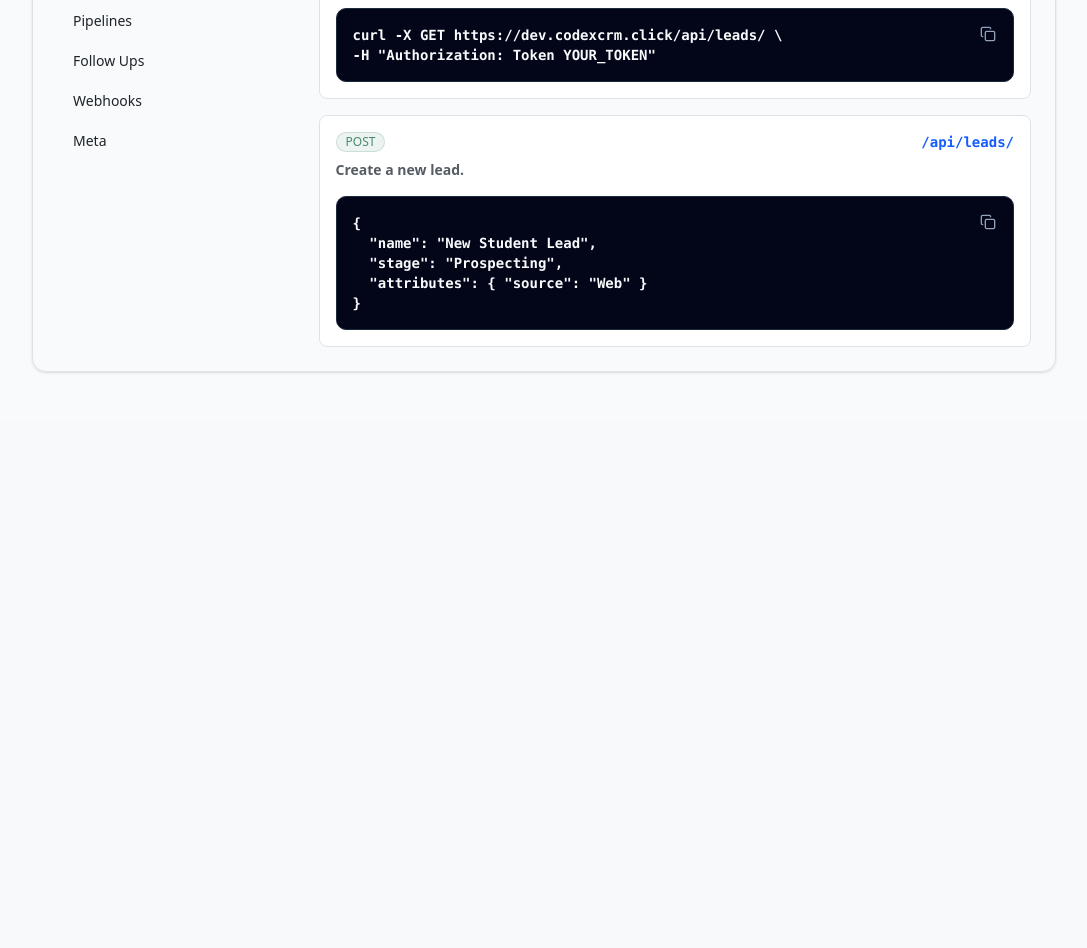
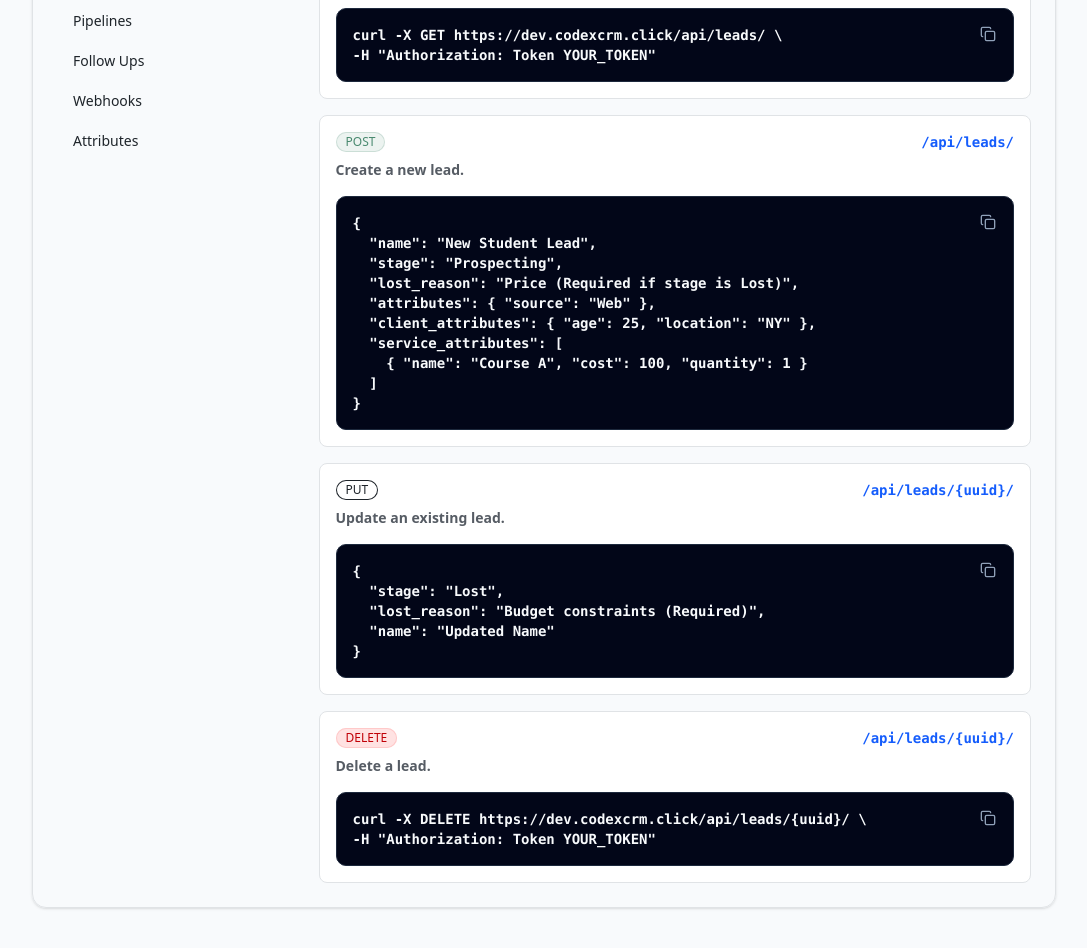
Before and after one commit to dev-codex-academy/climate-codex, a React (Vite) app: page /api in a window 1280 px wide. Shown: the part 820-1768 px from the top of the page, without its empty margins (96-1183 px from the left). Before the commit the page ends 1240 px from the top, so only its background shows below. Built offline with nearby package versions, Linux system fonts and the light colour scheme; no server answers.

Commit message:
Webhook beta, we need to add notifications about the excecution

```diff
--- a/src/pages/ApiGuide.jsx
+++ b/src/pages/ApiGuide.jsx
@@ -105,7 +105,7 @@ export const ApiGuide = () => {
                         <div className="flex flex-col md:flex-row gap-6">
                             {/* Sidebar Tabs */}
                             <div className="w-full md:w-1/4 space-y-1">
-                                {['leads', 'clients', 'services', 'pipelines', 'followups', 'webhooks', 'meta'].map((tab) => (
+                                {['leads', 'clients', 'services', 'pipelines', 'followups', 'webhooks', 'attributes'].map((tab) => (
                                     <Button
                                         key={tab}
                                         variant={activeTab === tab ? "secondary" : "ghost"}
@@ -144,8 +144,38 @@ export const ApiGuide = () => {
                                             <CopyBlock text={`{
   "name": "New Student Lead",
   "stage": "Prospecting",
-  "attributes": { "source": "Web" }
+  "lost_reason": "Price (Required if stage is Lost)",
+  "attributes": { "source": "Web" },
+  "client_attributes": { "age": 25, "location": "NY" },
+  "service_attributes": [
+    { "name": "Course A", "cost": 100, "quantity": 1 }
+  ]
 }`} />
+                                        </div>
+                                        <div className="p-4 border rounded-md bg-white dark:bg-slate-950">
+                                            <div className="flex items-center justify-between mb-2">
+                                                <Badge variant="outline">PUT</Badge>
+                                                <code className="text-sm font-mono text-blue-600 dark:text-blue-400">/api/leads/{'{uuid}'}/</code>
+                                            </div>
+                                            <p className="text-sm text-muted-foreground mb-4">
+                                                Update an existing lead.
+                                            </p>
+                                            <CopyBlock text={`{
+  "stage": "Lost",
+  "lost_reason": "Budget constraints (Required)",
+  "name": "Updated Name"
+}`} />
+                                        </div>
+                                        <div className="p-4 border rounded-md bg-white dark:bg-slate-950">
+                                            <div className="flex items-center justify-between mb-2">
+                                                <Badge variant="destructive">DELETE</Badge>
+                                                <code className="text-sm font-mono text-blue-600 dark:text-blue-400">/api/leads/{'{uuid}'}/</code>
+                                            </div>
+                                            <p className="text-sm text-muted-foreground mb-4">
+                                                Delete a lead.
+                                            </p>
+                                            <CopyBlock text={`curl -X DELETE https://dev.codexcrm.click/api/leads/{uuid}/ \\
+-H "Authorization: Token YOUR_TOKEN"`} />
                                         </div>
                                     </div>
                                 )}
@@ -164,6 +194,45 @@ export const ApiGuide = () => {
                                             <CopyBlock text={`curl -X GET "https://dev.codexcrm.click/api/clients/?name=Acme" \\
 -H "Authorization: Token YOUR_TOKEN"`} />
                                         </div>
+                                        <div className="p-4 border rounded-md bg-white dark:bg-slate-950">
+                                            <div className="flex items-center justify-between mb-2">
+                                                <Badge>POST</Badge>
+                                                <code className="text-sm font-mono text-blue-600 dark:text-blue-400">/api/clients/</code>
+                                            </div>
+                                            <p className="text-sm text-muted-foreground mb-4">
+                                                Create a new client.
+                                            </p>
+                                            <CopyBlock text={`{
+  "name": "Acme Corp",
+  "attributes": {
+    "industry": "Tech"
+  }
+}`} />
+                                        </div>
+                                        <div className="p-4 border rounded-md bg-white dark:bg-slate-950">
+                                            <div className="flex items-center justify-between mb-2">
+                                                <Badge variant="outline">PUT</Badge>
+                                                <code className="text-sm font-mono text-blue-600 dark:text-blue-400">/api/clients/{'{uuid}'}/</code>
+                                            </div>
+                                            <p className="text-sm text-muted-foreground mb-4">
+                                                Update client details.
+                                            </p>
+                                            <CopyBlock text={`{
+  "name": "Acme Inc",
+  "attributes": {
+    "industry": "Finance"
+  }
+}`} />
+                                        </div>
+                                        <div className="p-4 border rounded-md bg-white dark:bg-slate-950">
+                                            <div className="flex items-center justify-between mb-2">
+                                                <Badge variant="destructive">DELETE</Badge>
+                                                <code className="text-sm font-mono text-blue-600 dark:text-blue-400">/api/clients/{'{uuid}'}/</code>
+                                            </div>
+                                            <p className="text-sm text-muted-foreground mb-4">
+                                                Delete a client.
+                                            </p>
+                                        </div>
                                     </div>
                                 )}
 
@@ -180,6 +249,46 @@ export const ApiGuide = () => {
                                             </p>
                                             <CopyBlock text={`curl -X GET https://dev.codexcrm.click/api/services/ \\
 -H "Authorization: Token YOUR_TOKEN"`} />
+                                        </div>
+                                        <div className="p-4 border rounded-md bg-white dark:bg-slate-950">
+                                            <div className="flex items-center justify-between mb-2">
+                                                <Badge>POST</Badge>
+                                                <code className="text-sm font-mono text-blue-600 dark:text-blue-400">/api/services/</code>
+                                            </div>
+                                            <p className="text-sm text-muted-foreground mb-4">
+                                                Create a service (Student).
+                                            </p>
+                                            <CopyBlock text={`{
+  "name": "Jane Doe",
+  "client": "client-uuid",
+  "attributes": {
+    "program": "Full Stack"
+  }
+}`} />
+                                        </div>
+                                        <div className="p-4 border rounded-md bg-white dark:bg-slate-950">
+                                            <div className="flex items-center justify-between mb-2">
+                                                <Badge variant="outline">PUT</Badge>
+                                                <code className="text-sm font-mono text-blue-600 dark:text-blue-400">/api/services/{'{uuid}'}/</code>
+                                            </div>
+                                            <p className="text-sm text-muted-foreground mb-4">
+                                                Update service details.
+                                            </p>
+                                            <CopyBlock text={`{
+  "name": "Jane Doe Smith",
+  "attributes": {
+    "program": "Data Science"
+  }
+}`} />
+                                        </div>
+                                        <div className="p-4 border rounded-md bg-white dark:bg-slate-950">
+                                            <div className="flex items-center justify-between mb-2">
+                                                <Badge variant="destructive">DELETE</Badge>
+                                                <code className="text-sm font-mono text-blue-600 dark:text-blue-400">/api/services/{'{uuid}'}/</code>
+                                            </div>
+                                            <p className="text-sm text-muted-foreground mb-4">
+                                                Delete a service.
+                                            </p>
                                         </div>
                                     </div>
                                 )}
@@ -278,9 +387,9 @@ export const ApiGuide = () => {
                                     </div>
                                 )}
 
-                                {activeTab === 'meta' && (
+                                {activeTab === 'attributes' && (
                                     <div className="space-y-4 animate-in fade-in-50 duration-300">
-                                        <h3 className="text-lg font-semibold">Metadata & Attributes</h3>
+                                        <h3 className="text-lg font-semibold">Attributes & Metadata</h3>
                                         <div className="p-4 border rounded-md bg-white dark:bg-slate-950">
                                             <div className="flex items-center justify-between mb-2">
                                                 <Badge variant="outline">GET</Badge>
@@ -289,7 +398,7 @@ export const ApiGuide = () => {
                                             <p className="text-sm text-muted-foreground mb-4">
                                                 Get schema/attributes for an entity.
                                                 <br />
-                                                Entity options: <code>client</code>, <code>service</code>, <code>lead</code>, <code>follow_up</code>.
+                                                Entity options: <code>client</code>, <code>service</code>, <code>lead</code>, <code>follow_up</code>, <code>lead_client_info</code>, <code>lead_service_info</code>.
                                             </p>
                                             <CopyBlock text={`curl -X GET https://dev.codexcrm.click/api/attributes/lead/ \\
 -H "Authorization: Token YOUR_TOKEN"`} />
--- a/src/pages/Lead.jsx
+++ b/src/pages/Lead.jsx
@@ -17,7 +17,7 @@ export const Lead = () => {
 
     return (
         <div className="h-full flex flex-col">
-            <div className="flex justify-between items-center mb-4 px-2">
+            <div className="flex justify-between items-center mb-4 px-6">
                 <div>
                     <h1 className="text-2xl font-bold tracking-tight text-codex-texto-primary dark:text-codex-texto-dark-primary">
                         Sales (Kanban)
--- a/src/pages/Webhooks/WebhookDetail.jsx
+++ b/src/pages/Webhooks/WebhookDetail.jsx
@@ -1,6 +1,6 @@
 import { useEffect, useState, useCallback, useRef } from "react";
 import { useNavigate, useParams, useSearchParams } from "react-router-dom";
-import { ArrowLeft, Save, Play, Trash2, Info, Plus, Filter, Copy, Check } from "lucide-react";
+import { ArrowLeft, Save, Trash2, Info, Plus, Filter, Copy, Check } from "lucide-react";
 import { Button } from "@/components/ui/button";
 import { Input } from "@/components/ui/input";
 import { Label } from "@/components/ui/label";
@@ -41,6 +41,7 @@ export const WebhookDetail = () => {
     const [formData, setFormData] = useState({
         name: "",
         model: searchParams.get("model") || "Lead",
+        event: "UPDATE",
         url: "",
         method: "POST",
         headers: "{}",
@@ -571,6 +572,22 @@ export const WebhookDetail = () => {
                                 </SelectContent>
                             </Select>
                         </div>
+                        <div className="w-[150px] space-y-2">
+                            <Label>Trigger Event</Label>
+                            <Select
+                                value={formData.event}
+                                onValueChange={(val) => handleChange("event", val)}
+                            >
+                                <SelectTrigger>
+                                    <SelectValue />
+                                </SelectTrigger>
+                                <SelectContent>
+                                    <SelectItem value="CREATE">On Create</SelectItem>
+                                    <SelectItem value="UPDATE">On Update</SelectItem>
+                                    <SelectItem value="DELETE">On Delete</SelectItem>
+                                </SelectContent>
+                            </Select>
+                        </div>
                         <div className="flex items-center pb-2.5 space-x-2">
                             <Checkbox
                                 id="active"
@@ -609,9 +626,7 @@ export const WebhookDetail = () => {
                             value={formData.url}
                             onChange={(e) => handleChange("url", e.target.value)}
                         />
-                        <Button onClick={handleSave} size="sm" className="bg-blue-600 hover:bg-blue-700">
-                            Send / Save
-                        </Button>
+
                     </Card>
 
                     {/* Tabs Area */}
--- a/src/pages/Webhooks/WebhookList.jsx
+++ b/src/pages/Webhooks/WebhookList.jsx
@@ -154,6 +154,9 @@ export const WebhookList = () => {
                                             <Badge variant="outline">
                                                 {webhook.model}
                                             </Badge>
+                                            <Badge variant="secondary" className="ml-2 text-xs">
+                                                {webhook.event || 'UPDATE'}
+                                            </Badge>
                                         </TableCell>
                                         <TableCell>
                                             <div className="flex items-center text-sm text-muted-foreground max-w-[300px] truncate" title={webhook.url}>
```
Also changed, not shown: 1 other file (tests, documents, lock files or other folders).
